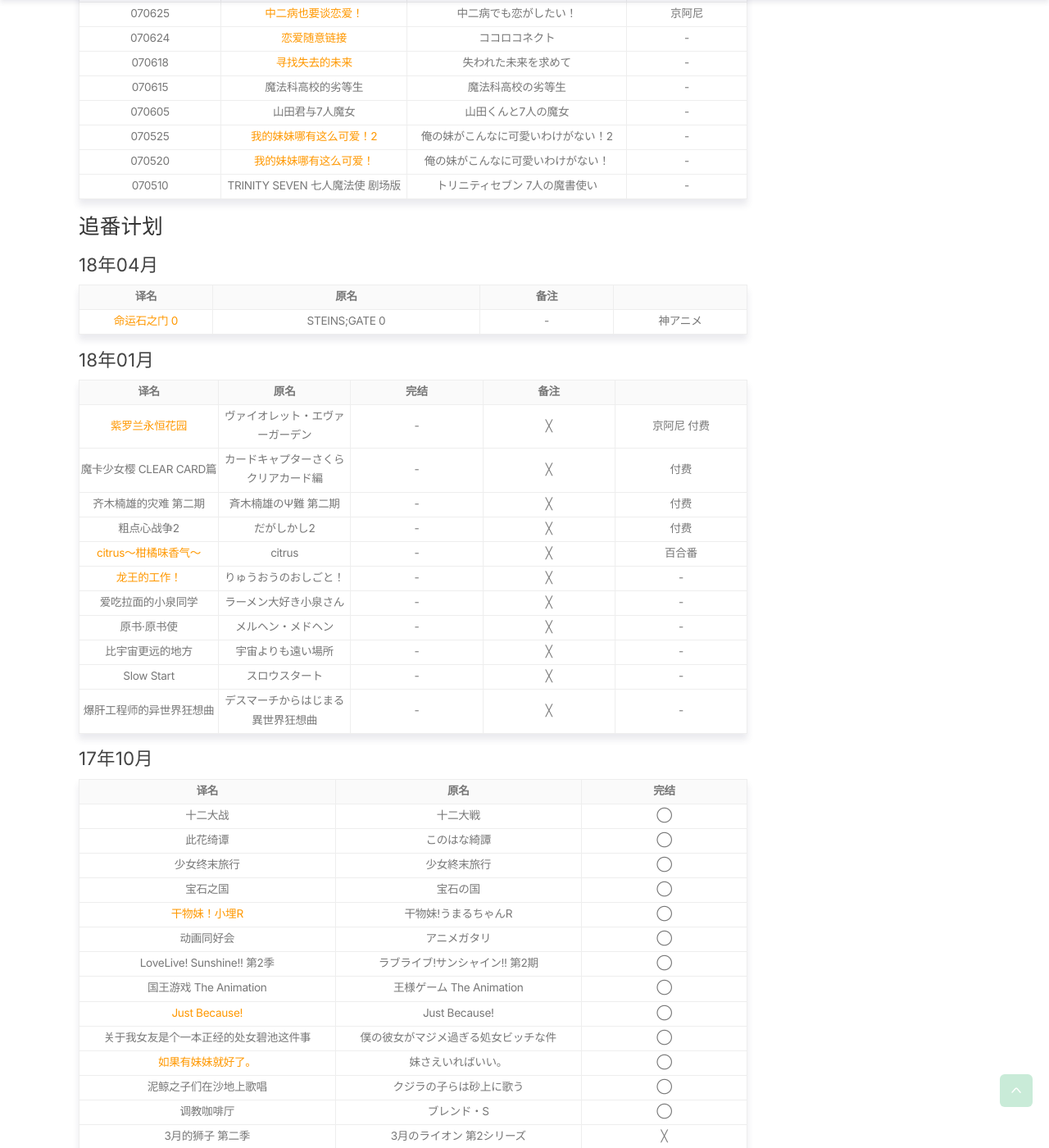
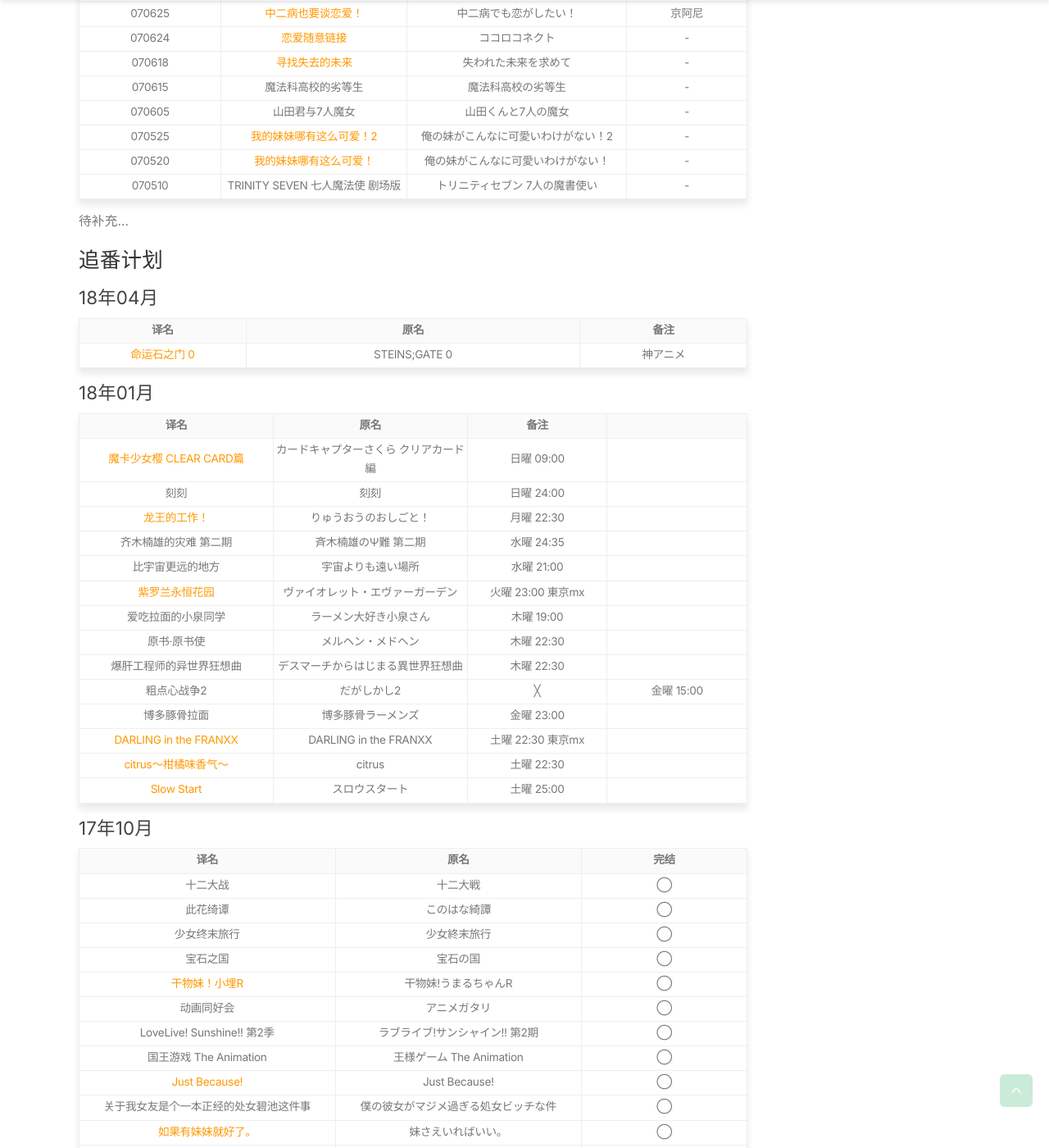
Before and after one commit to 0wQ/0wQ.github.io, a Jekyll site: the page built from _posts/2018-01-22-bangumi.md, in a window 1280 px wide and 1400 px high, scrolled down 2275 px. Shown: the whole window at 82% size. Built offline with Jekyll 4.4.1, drawn with Linux system fonts in a browser that asks for light colours; comment, search, counter and statistics services are not loaded; some of the changed text lies outside the part shown.

Commit message:
bgm update

```diff
--- a/_posts/2018-01-22-bangumi.md
+++ b/_posts/2018-01-22-bangumi.md
@@ -1,5 +1,5 @@
 ---
-date: 2018-01-24 20:40:00
+date: 2018-02-04 09:20:00
 layout: post
 title: Bangumi
 comment: true
@@ -90,29 +90,34 @@
 |070520|<mark>我的妹妹哪有这么可爱！</mark>|俺の妹がこんなに可愛いわけがない！|-|
 |070510|TRINITY SEVEN 七人魔法使 剧场版|トリニティセブン 7人の魔書使い|-|
 
+待补充...
+
 ## 追番计划
 
 ### 18年04月
 
 |译名|原名|备注|
 |---|---|---|
-|<mark>命运石之门 0</mark>|STEINS;GATE 0|-|神アニメ|
+|<mark>命运石之门 0</mark>|STEINS;GATE 0|神アニメ|
 
 ### 18年01月
 
-|译名|原名|完结|备注|
-|---|---|---|---|
-|<mark>紫罗兰永恒花园</mark>|ヴァイオレット・エヴァーガーデン|-|╳|京阿尼 付费|
-|魔卡少女樱 CLEAR CARD篇|カードキャプターさくら クリアカード編|-|╳|付费|
-|齐木楠雄的灾难 第二期|斉木楠雄のΨ難 第二期|-|╳|付费|
-|粗点心战争2|だがしかし2|-|╳|付费|
-|<mark>citrus～柑橘味香气～</mark>|citrus|-|╳|百合番|
-|<mark>龙王的工作！</mark>|りゅうおうのおしごと！|-|╳|-|
-|爱吃拉面的小泉同学|ラーメン大好き小泉さん|-|╳|-|
-|原书·原书使|メルヘン・メドヘン|-|╳|-|
-|比宇宙更远的地方|宇宙よりも遠い場所|-|╳|-|
-|Slow Start|スロウスタート|-|╳|-|
-|爆肝工程师的异世界狂想曲|デスマーチからはじまる異世界狂想曲|-|╳|-|
+|译名|原名|备注|
+|---|---|---|
+|<mark>魔卡少女樱 CLEAR CARD篇</mark>|カードキャプターさくら クリアカード編|日曜 09:00|
+|刻刻|刻刻|日曜 24:00|
+|<mark>龙王的工作！</mark>|りゅうおうのおしごと！|月曜 22:30|
+|齐木楠雄的灾难 第二期|斉木楠雄のΨ難 第二期|水曜 24:35|
+|比宇宙更远的地方|宇宙よりも遠い場所|水曜 21:00|
+|<mark>紫罗兰永恒花园</mark>|ヴァイオレット・エヴァーガーデン|火曜 23:00 東京mx|
+|爱吃拉面的小泉同学|ラーメン大好き小泉さん|木曜 19:00|
+|原书·原书使|メルヘン・メドヘン|木曜 22:30|
+|爆肝工程师的异世界狂想曲|デスマーチからはじまる異世界狂想曲|木曜 22:30|
+|粗点心战争2|だがしかし2|╳|金曜 15:00|
+|博多豚骨拉面|博多豚骨ラーメンズ|金曜 23:00|
+|<mark>DARLING in the FRANXX</mark>|DARLING in the FRANXX|土曜 22:30 東京mx|
+|<mark>citrus～柑橘味香气～</mark>|citrus|土曜 22:30|
+|<mark>Slow Start</mark>|スロウスタート|土曜 25:00|
 
 ### 17年10月
 
@@ -224,12 +229,13 @@
 
 ## 相关链接
 
-> [http://bangumi.tv](http://bangumi.tv)
+> [http://bgm.tv](http://bgm.tv)
+> [https://ebb.io](https://ebb.io)
 > [https://bgmlist.com](https://bgmlist.com)
-> [https://wikipedia.org](https://wikipedia.org])
+> [https://mikanani.me](https://mikanani.me)
+> [https://bangumi.moe](https://bangumi.moe)
+> [https://wikipedia.org](https://wikipedia.org)
+> [https://share.dmhy.org](https://share.dmhy.org)
 > [http://www.dilidili.com](http://www.dilidili.com)
 > [http://jp.leopard-raws.org](http://jp.leopard-raws.org)
 > [https://search.bakery.moe](https://search.bakery.moe)
-> [https://wsly47.github.io/za/Bangumi](https://wsly47.github.io/za/Bangumi)
-> [https://zh.wikipedia.org/wiki/Category:Bilibili外购动画](https://zh.wikipedia.org/wiki/Category:Bilibili外购动画)
-> [https://zh.wikipedia.org/wiki/Category:2018年日本電視動畫](https://zh.wikipedia.org/wiki/Category:2018年日本電視動畫)
```
